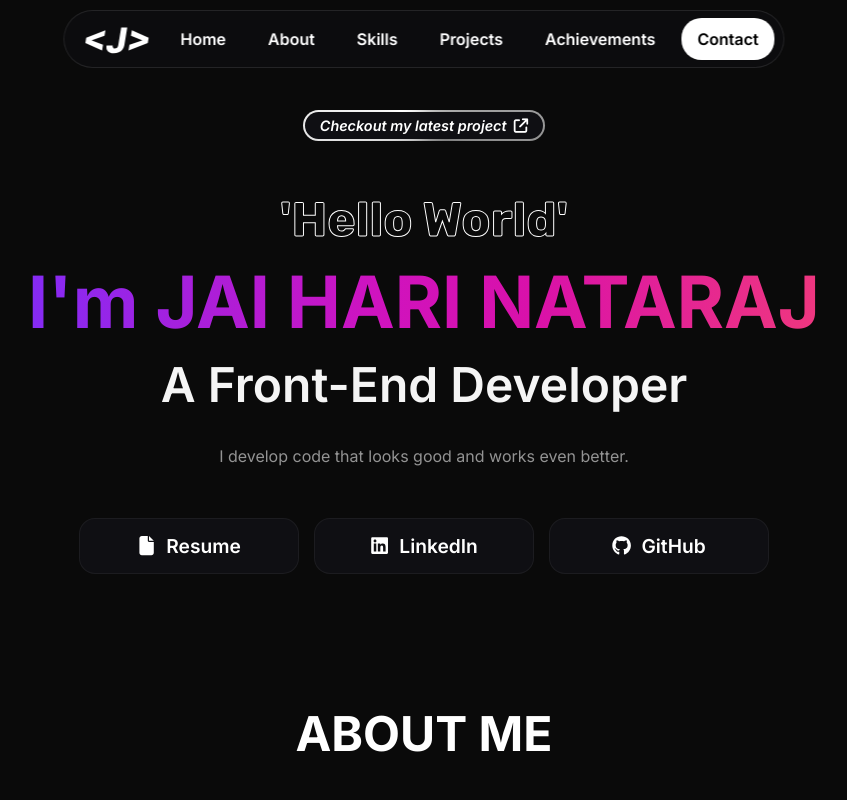
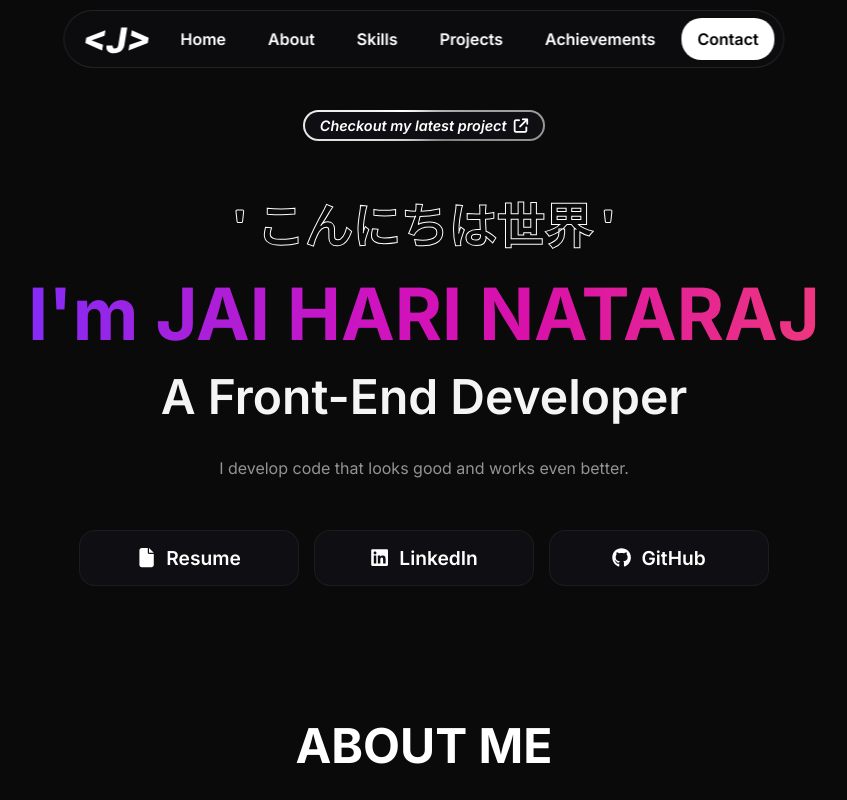
Before and after one commit to ijaihari/portfolio, a React (Vite) app: page / in a window 1280 px wide. Shown: the top 800 px of the page, without its empty margins (216-1063 px from the left). Built offline with nearby package versions, Linux system fonts and the light colour scheme.

Commit message:
hero language upodate

```diff
--- a/src/pages/Hero.jsx
+++ b/src/pages/Hero.jsx
@@ -1,35 +1,73 @@
+import { useState, useEffect } from 'react';
 import { projects } from '../data/projects';
 import '../styles/hero.scss';
 import { FaFile, FaLinkedin, FaGithub } from "react-icons/fa6";
 
 function Hero() {
+    const latestProject = projects[1].preview;
 
-    const latestProject = projects[1].preview;
+    const greetings = [
+        "'Hello World'",
+        "உலகத்திற்கு வணக்கம்",
+        "' こんにちは世界 '",
+        "' مرحبا بالعالم '",
+        "' Hola Mundo '",
+        "' Bonjour le monde '",
+        "' Hallo Welt '",
+        "' 你好，世界 '",
+        "' Olá Mundo '"
+    ];
+
+    const [index, setIndex] = useState(0);
+    const [fade, setFade] = useState(true);
+
+    useEffect(() => {
+        const interval = setInterval(() => {
+            setFade(false);
+            setTimeout(() => {
+                setIndex((prev) => (prev + 1) % greetings.length);
+                setFade(true);
+            }, 300);
+        }, 2500);
+        return () => clearInterval(interval);
+    }, []);
+
     return (
-        <div className="hero-section scroll-offset" id='hero'>
+        <div className="hero-section scroll-offset" id="hero">
             <div className="hero-wrapper">
-                <section className='update-tab'>
-                    <section className='btn-wrapper'>
-                        <a href={latestProject} target='_blank'>
+                <section className="update-tab">
+                    <section className="btn-wrapper">
+                        <a href={latestProject} target="_blank" rel="noopener noreferrer">
                             <button className="gradient-button">
                                 Checkout my latest project &nbsp;
-                                <i class="fa-solid fa-arrow-up-right-from-square"></i>
+                                <i className="fa-solid fa-arrow-up-right-from-square"></i>
                             </button>
                         </a>
                     </section>
                 </section>
+
                 <section className="greetings">
-                    <h3>'Hello World'</h3>
-                    <h1>I'm JAI HARI NATARAJ</h1>
+                    <h3 className={`fade-text ${fade ? 'fade-in' : 'fade-out'}`}>
+                        {greetings[index]}
+                    </h3>
+                    <h1>I&apos;m JAI HARI NATARAJ</h1>
                     <h2>A Front-End Developer</h2>
                 </section>
+
                 <section className="about">
                     <p>I develop code that looks good and works even better.</p>
                 </section>
+
                 <section className="hero-links">
-                    <a href="/pdfs/JaiHari-FrontEnd-Resume.pdf" target='_blank'><button><FaFile /> Resume</button></a>
-                    <a href="https://www.linkedin.com/in/ijaihari/" target='_blank'><button><FaLinkedin /> LinkedIn</button></a>
-                    <a href="https://github.com/ijaihari" target='_blank'><button><FaGithub /> GitHub</button></a>
+                    <a href="/pdfs/JaiHari-FrontEnd-Resume.pdf" target="_blank" rel="noopener noreferrer">
+                        <button><FaFile /> Resume</button>
+                    </a>
+                    <a href="https://www.linkedin.com/in/ijaihari/" target="_blank" rel="noopener noreferrer">
+                        <button><FaLinkedin /> LinkedIn</button>
+                    </a>
+                    <a href="https://github.com/ijaihari" target="_blank" rel="noopener noreferrer">
+                        <button><FaGithub /> GitHub</button>
+                    </a>
                 </section>
             </div>
         </div>
--- a/src/styles/hero.scss
+++ b/src/styles/hero.scss
@@ -23,7 +23,7 @@
     padding: 100px 0;
     background-color: var.$color-background-primary;
 
-    @media(min-width:350px) and (max-width:426px) {
+    @media (min-width: 350px) and (max-width: 426px) {
         padding: 80px 0px 30px;
     }
 }
@@ -56,8 +56,8 @@
         border-radius: 15px;
         border: none;
 
-        @media(min-width:350px) and (max-width:426px) {
-            font-size: .7rem;
+        @media (min-width: 350px) and (max-width: 426px) {
+            font-size: 0.7rem;
         }
     }
 }
@@ -75,6 +75,12 @@
         @include mixins.textoutline;
         font-size: 3rem;
         font-weight: bold;
+        height: 4rem;
+        display: flex;
+        align-items: center;
+        justify-content: center;
+        text-align: center;
+        margin-bottom: 5px;
     }
 
     h1 {
@@ -95,6 +101,7 @@
 
         h3 {
             font-size: 2rem;
+            height: 3rem;
         }
 
         h1 {
@@ -134,9 +141,9 @@
     line-height: 1.5;
     text-align: center;
 
-    @media(min-width:350px) and (max-width:570px) {
+    @media (min-width: 350px) and (max-width: 570px) {
         text-align: justify;
-        font-size: .8rem;
+        font-size: 0.75rem;
     }
 }
 
@@ -147,7 +154,7 @@
     grid-auto-flow: column;
     gap: 15px;
 
-    @media(min-width:350px) and (max-width:767px) {
+    @media (min-width: 350px) and (max-width: 767px) {
         grid-template-columns: 280px;
         grid-auto-flow: row;
     }
@@ -167,7 +174,7 @@
         border: 1px solid var.$color-border;
         transition: all 0.3s ease;
 
-        @media(min-width:350px) and (max-width:767px) {
+        @media (min-width: 350px) and (max-width: 767px) {
             font-size: 1.2rem;
             font-weight: 400;
             padding: 15px;
@@ -179,3 +186,17 @@
         }
     }
 }
+
+
+.fade-text {
+    opacity: 1;
+    transition: opacity 0.3s ease-in-out;
+}
+
+.fade-out {
+    opacity: 0;
+}
+
+.fade-in {
+    opacity: 1;
+}
```
